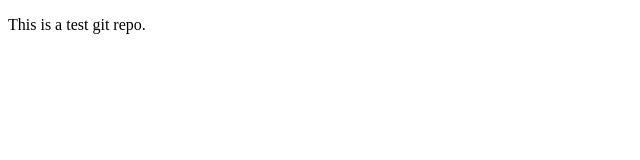
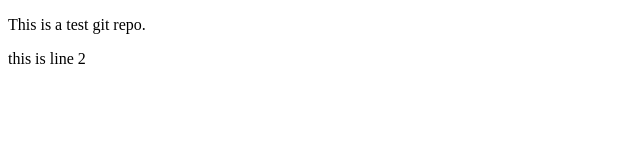
Before and after one commit to pritamDNA/localRepo, a plain HTML site: page index.html in a window 1280 px wide. Shown: the full height of the page, 0-640 px from the left. Drawn offline with Linux system fonts and the light colour scheme.

Commit message:
added 2nd line

```diff
--- a/index.html
+++ b/index.html
@@ -9,6 +9,7 @@
 
 <body>
     <p> This is a test git repo.</p>
+    <p> this is line 2</p>
 </body>
 
 </html>
```
